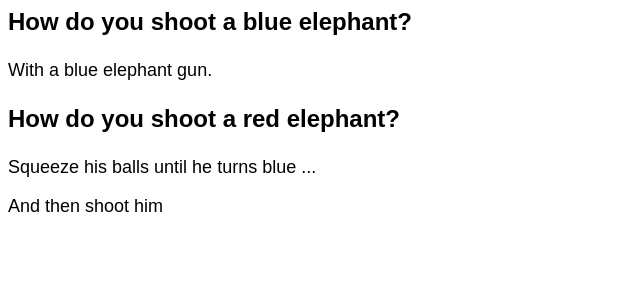
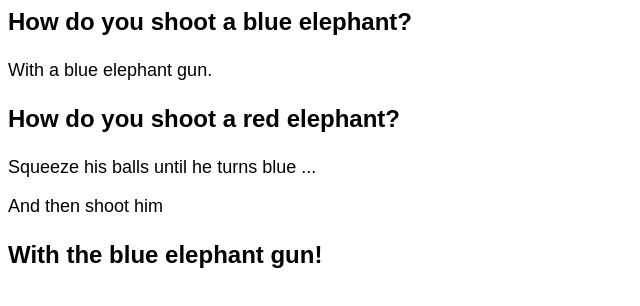
Before and after one commit to kexrex/elephants, a plain HTML site: page index.html in a window 1280 px wide. Shown: the whole page, without its empty margins (0-640 px from the left). Drawn offline with Linux system fonts and the light colour scheme.

Commit message:
And then shoot

```diff
--- a/index.html
+++ b/index.html
@@ -11,7 +11,7 @@
 <h3>How do you shoot a red elephant?</h3>
 <p>Squeeze his balls until he turns blue ...</p>
 <p>And then shoot him</p>
-
+<h3>With the blue elephant gun!</h3>
 
 </body>
 </html>
```
